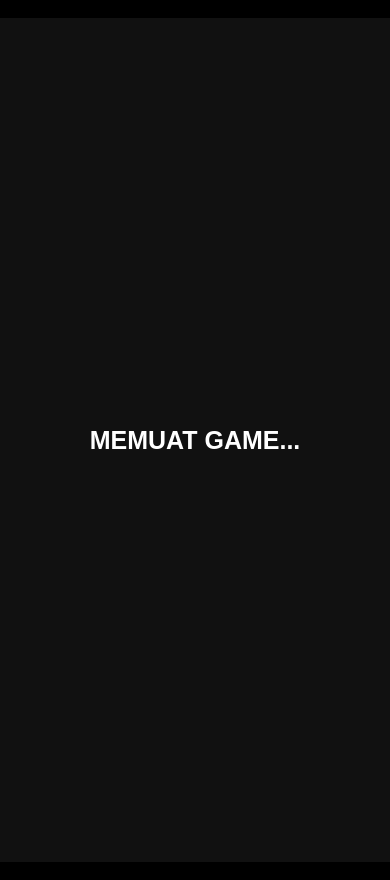
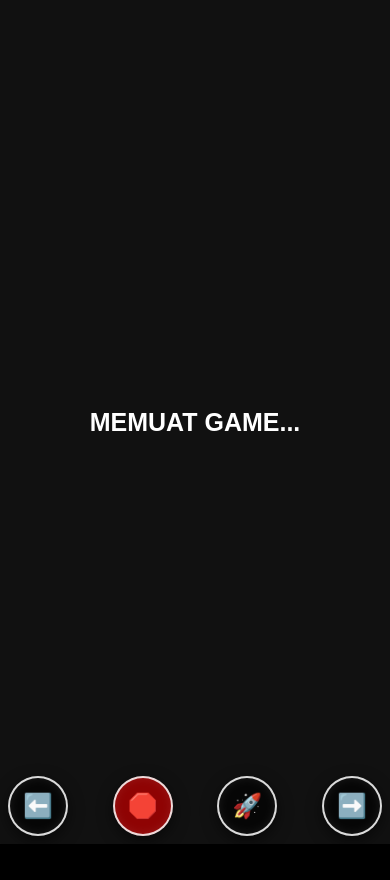
Before and after one commit to alexsugiono993-wq/lexa-speed-race-3d, a plain HTML site: page index.html in a window 390 px wide. After the commit the page ends 844 px from the top, so only its background shows below. Drawn offline with nearby package versions, Linux system fonts and the light colour scheme.

Commit message:
Perbaiki kontrol mobile

```diff
--- a/style.css
+++ b/style.css
@@ -3,20 +3,36 @@
     box-sizing: border-box;
 }
 
+html,
 body {
+    width: 100%;
+    height: 100%;
     margin: 0;
+    padding: 0;
     overflow: hidden;
     font-family: Arial, sans-serif;
     background: #000;
+    touch-action: none;
+    overscroll-behavior: none;
 }
 
+body {
+    position: fixed;
+}
+
+/* ==========================================
+   GAME
+   ========================================== */
+
 #game {
+    position: fixed;
+    top: 0;
+    left: 0;
     width: 100vw;
     height: 100vh;
-    position: relative;
     overflow: hidden;
+    background: #000;
 }
-
 
 /* ==========================================
    HUD
@@ -24,7 +40,7 @@ body {
 
 #hud {
     position: absolute;
-    top: 10px;
+    top: calc(10px + env(safe-area-inset-top));
     left: 10px;
     right: 10px;
 
@@ -33,21 +49,21 @@ body {
     display: flex;
     justify-content: space-between;
     align-items: center;
-
     gap: 8px;
 
     padding: 10px 15px;
 
     color: white;
-
     background: rgba(0, 0, 0, 0.55);
 
+    border: 1px solid rgba(255, 255, 255, 0.15);
     border-radius: 10px;
 
     font-weight: bold;
     font-size: 14px;
+
+    pointer-events: none;
 }
-
 
 /* ==========================================
    LOADING
@@ -70,75 +86,163 @@ body {
     font-weight: bold;
 }
 
-
 /* ==========================================
    KONTROL
    ========================================== */
 
 #controls {
-    position: absolute;
-
-    bottom: 25px;
+    position: fixed;
 
     left: 0;
     right: 0;
+    bottom: 0;
 
-    z-index: 10;
+    width: 100%;
+    height: 145px;
+
+    z-index: 100;
 
     display: flex;
-    justify-content: center;
-    align-items: center;
+    align-items: flex-end;
+    justify-content: space-between;
 
-    gap: 18px;
+    padding-left: calc(12px + env(safe-area-inset-left));
+    padding-right: calc(12px + env(safe-area-inset-right));
+    padding-bottom: calc(12px + env(safe-area-inset-bottom));
+
+    pointer-events: none;
 }
 
+/* ==========================================
+   SEMUA TOMBOL
+   ========================================== */
 
 #controls button {
-    width: 75px;
-    height: 75px;
+    pointer-events: auto;
 
-    border: 3px solid white;
+    flex-shrink: 0;
+
+    width: 68px;
+    height: 68px;
+
+    margin: 0;
+    padding: 0;
+
+    border: 3px solid rgba(255, 255, 255, 0.85);
     border-radius: 50%;
 
-    background: rgba(0, 0, 0, 0.65);
+    background: rgba(0, 0, 0, 0.60);
 
     color: white;
 
-    font-size: 30px;
+    font-size: 28px;
+    line-height: 1;
 
-    touch-action: manipulation;
-    user-select: none;
+    display: flex;
+    align-items: center;
+    justify-content: center;
+
+    text-align: center;
 
     cursor: pointer;
+
+    user-select: none;
+    -webkit-user-select: none;
+
+    touch-action: none;
+    -webkit-tap-highlight-color: transparent;
+
+    box-shadow:
+        0 5px 15px rgba(0, 0, 0, 0.55),
+        inset 0 0 10px rgba(255, 255, 255, 0.08);
+
+    transition:
+        transform 0.08s ease,
+        background 0.08s ease,
+        box-shadow 0.08s ease;
 }
 
+/* ==========================================
+   TOMBOL ARAH KIRI
+   ========================================== */
+
+#left {
+    margin-right: 10px;
+}
+
+/* ==========================================
+   TOMBOL REM
+   ========================================== */
+
+#brake {
+    margin-left: auto;
+
+    background: rgba(180, 0, 0, 0.78) !important;
+
+    border-color: rgba(255, 120, 120, 0.9);
+
+    box-shadow:
+        0 5px 15px rgba(0, 0, 0, 0.55),
+        0 0 12px rgba(255, 0, 0, 0.20);
+}
+
+/* ==========================================
+   TOMBOL GAS
+   ========================================== */
+
+#gas {
+    margin-left: 10px;
+
+    background: rgba(0, 145, 55, 0.78);
+
+    border-color: rgba(120, 255, 160, 0.9);
+
+    box-shadow:
+        0 5px 15px rgba(0, 0, 0, 0.55),
+        0 0 12px rgba(0, 255, 100, 0.20);
+}
+
+/* ==========================================
+   TOMBOL KANAN
+   ========================================== */
+
+#right {
+    margin-left: 10px;
+}
+
+/* ==========================================
+   EFEK SAAT DITEKAN
+   ========================================== */
 
 #controls button:active {
-    transform: scale(0.9);
+    transform: scale(0.88);
 
-    background:
-        rgba(255, 255, 255, 0.3);
+    background: rgba(255, 255, 255, 0.30);
+
+    box-shadow:
+        0 2px 7px rgba(0, 0, 0, 0.5);
+
+    transition: none;
 }
 
-
-/* TOMBOL REM */
-
-#brake {
-    background:
-        rgba(180, 0, 0, 0.75) !important;
+#brake:active {
+    background: rgba(255, 40, 40, 0.92) !important;
 }
 
-
-#brake:active {
-    background:
-        rgba(255, 50, 50, 0.9) !important;
+#gas:active {
+    background: rgba(40, 220, 90, 0.92) !important;
 }
 
+/* ==========================================
+   CANVAS
+   ========================================== */
 
 canvas {
     display: block;
+    width: 100%;
+    height: 100%;
+    touch-action: none;
 }
-
 
 /* ==========================================
    GAME OVER
@@ -154,10 +258,10 @@ canvas {
     justify-content: center;
     align-items: center;
 
-    background:
-        rgba(0, 0, 0, 0.72);
+    background: rgba(0, 0, 0, 0.72);
+
+    padding: 20px;
 }
-
 
 .game-over-box {
     width: min(90%, 400px);
@@ -166,82 +270,55 @@ canvas {
 
     text-align: center;
 
-    background:
-        rgba(25, 25, 25, 0.95);
+    background: rgba(25, 25, 25, 0.95);
 
     border: 2px solid white;
-
     border-radius: 20px;
 
     box-shadow:
-        0 10px 40px
-        rgba(0, 0, 0, 0.6);
+        0 10px 40px rgba(0, 0, 0, 0.6);
 }
-
 
 .game-over-title {
     color: #ff3b3b;
-
     font-size: 42px;
-
     font-weight: bold;
-
     margin-bottom: 15px;
 }
 
-
 .game-over-text {
     color: white;
-
     font-size: 18px;
-
     margin-bottom: 12px;
 }
 
-
 .game-over-distance {
     color: #ffd166;
-
     font-size: 18px;
-
     font-weight: bold;
-
     margin-bottom: 10px;
 }
 
-
 .game-over-score {
     color: white;
-
     font-size: 20px;
-
     font-weight: bold;
-
     margin-bottom: 10px;
 }
 
-
 .game-over-best {
     color: #ffd700;
-
     font-size: 20px;
-
     font-weight: bold;
-
     margin-bottom: 10px;
 }
 
-
 .game-over-level {
     color: #4dabf7;
-
     font-size: 20px;
-
     font-weight: bold;
-
     margin-bottom: 25px;
 }
-
 
 #restartButton {
     width: 200px;
@@ -249,7 +326,6 @@ canvas {
     padding: 14px 20px;
 
     border: none;
-
     border-radius: 12px;
 
     background: #e63946;
@@ -257,74 +333,189 @@ canvas {
     color: white;
 
     font-size: 18px;
-
     font-weight: bold;
 
     cursor: pointer;
 }
 
-
 #restartButton:hover {
     transform: scale(1.05);
 }
-
 
 #restartButton:active {
     transform: scale(0.95);
 }
 
-
 /* ==========================================
-   MOBILE
+   TABLET / HP
    ========================================== */
 
 @media (max-width: 900px) {
-
     #hud {
         flex-wrap: wrap;
-
         justify-content: center;
-
         font-size: 12px;
-
         padding: 8px;
     }
 }
 
+/* ==========================================
+   HP PORTRAIT
+   ========================================== */
 
 @media (max-width: 600px) {
+    #hud {
+        top: calc(6px + env(safe-area-inset-top));
 
-    #hud {
+        left: 6px;
+        right: 6px;
+
         font-size: 10px;
-
         gap: 5px;
-
         padding: 7px;
     }
 
+    #controls {
+        height: 125px;
 
-    #controls {
-        bottom: 18px;
+        padding-left:
+            calc(8px + env(safe-area-inset-left));
 
-        gap: 10px;
+        padding-right:
+            calc(8px + env(safe-area-inset-right));
+
+        padding-bottom:
+            calc(8px + env(safe-area-inset-bottom));
     }
 
+    #controls button {
+        width: 60px;
+        height: 60px;
 
-    #controls button {
-        width: 65px;
+        font-size: 24px;
 
-        height: 65px;
-
-        font-size: 25px;
+        border-width: 2px;
     }
 
+    #left {
+        margin-right: 7px;
+    }
+
+    #brake {
+        margin-left: auto;
+    }
+
+    #gas {
+        margin-left: 7px;
+    }
+
+    #right {
+        margin-left: 7px;
+    }
 
     .game-over-title {
         font-size: 34px;
     }
 
-
     .game-over-box {
         padding: 25px;
     }
 }
+
+/* ==========================================
+   HP SANGAT KECIL
+   ========================================== */
+
+@media (max-width: 380px) {
+    #controls {
+        height: 112px;
+
+        padding-left:
+            calc(6px + env(safe-area-inset-left));
+
+        padding-right:
+            calc(6px + env(safe-area-inset-right));
+
+        padding-bottom:
+            calc(6px + env(safe-area-inset-bottom));
+    }
+
+    #controls button {
+        width: 54px;
+        height: 54px;
+        font-size: 21px;
+    }
+
+    #left {
+        margin-right: 5px;
+    }
+
+    #gas {
+        margin-left: 5px;
+    }
+
+    #right {
+        margin-left: 5px;
+    }
+}
+
+/* ==========================================
+   LANDSCAPE HP
+   ========================================== */
+
+@media (max-height: 500px) and (orientation: landscape) {
+    #hud {
+        top: calc(5px + env(safe-area-inset-top));
+
+        left: 6px;
+        right: 6px;
+
+        padding: 5px 8px;
+        font-size: 9px;
+    }
+
+    #controls {
+        height: 90px;
+
+        padding-left:
+            calc(10px + env(safe-area-inset-left));
+
+        padding-right:
+            calc(10px + env(safe-area-inset-right));
+
+        padding-bottom:
+            calc(6px + env(safe-area-inset-bottom));
+    }
+
+    #controls button {
+        width: 52px;
+        height: 52px;
+
+        font-size: 21px;
+
+        border-width: 2px;
+    }
+
+    #left {
+        margin-right: 5px;
+    }
+
+    #gas {
+        margin-left: 5px;
+    }
+
+    #right {
+        margin-left: 5px;
+    }
+
+    .game-over-box {
+        max-height: 90vh;
+        overflow-y: auto;
+        padding: 18px;
+    }
+
+    .game-over-title {
+        font-size: 28px;
+        margin-bottom: 8px;
+    }
+}
```
